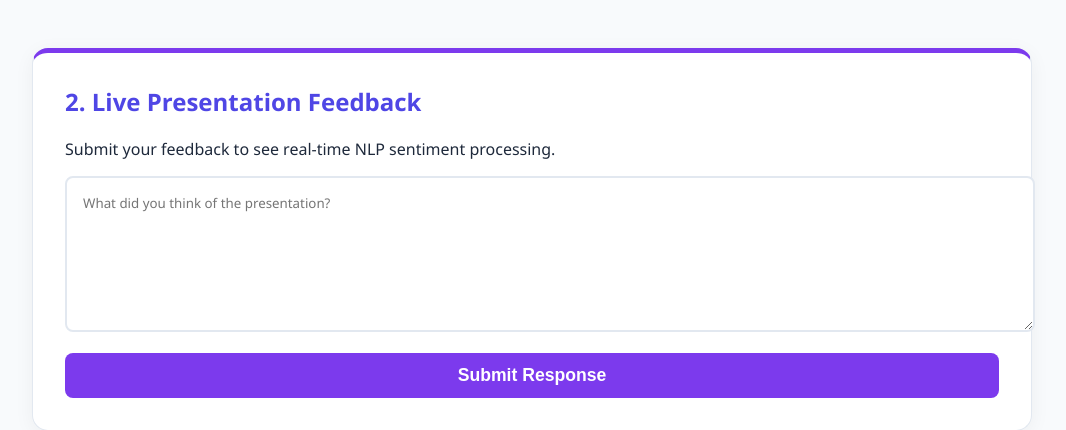
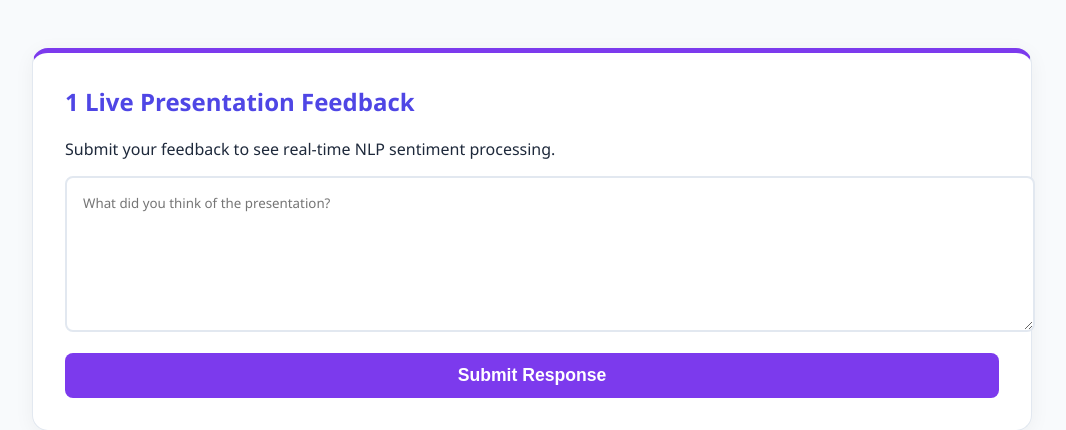
Before and after one commit to 3k100612-max/survey, a Flask app: page / in a window 1280 px wide. Shown: the part 63-493 px from the top of the page, without its empty margins (108-1174 px from the left). Run offline with Flask 3, Linux system fonts and the light colour scheme; some libraries are stand-ins or nearby versions.

Commit message:
Update index.html

```diff
--- a/templates/index.html
+++ b/templates/index.html
@@ -59,7 +59,7 @@
 
     <!-- Section 2: Sentiment Survey -->
     <section class="card" style="border-top: 5px solid var(--secondary);">
-        <h2>2. Live Presentation Feedback</h2>
+        <h2>1 Live Presentation Feedback</h2>
         <p>Submit your feedback to see real-time NLP sentiment processing.</p>
         <textarea id="surveyText" placeholder="What did you think of the presentation?"></textarea>
         <button class="btn btn-sentiment" id="submitBtn" onclick="sendFeedback()">Submit Response</button>
```
